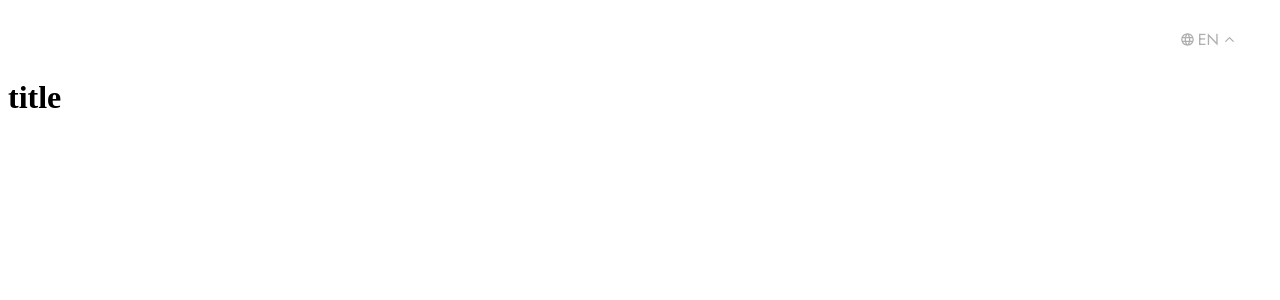
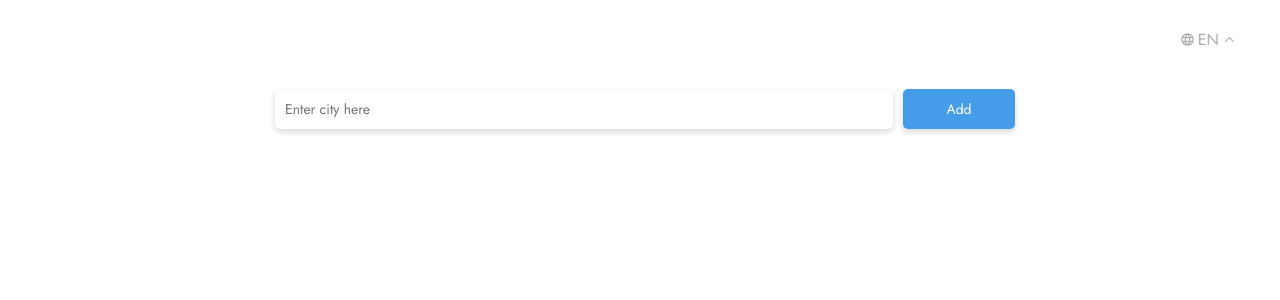
Before and after one commit to ibnsan/current-weather, a React (Create React App) app: page / in a window 1280 px wide. Shown: the top 300 px of the page. Built offline with nearby package versions, Linux system fonts and the light colour scheme.

Commit message:
Created a search component
Created the ui components of the button and input, added this to the search component that will handle data processing

```diff
--- a/public/locales/en/translation.json
+++ b/public/locales/en/translation.json
@@ -1,3 +1,4 @@
 {
-  "title": "title"
+  "searchInputPlaceholder": "Enter city here",
+  "addButtonInSearchPanel": "Add"
 }
--- a/public/locales/he/translation.json
+++ b/public/locales/he/translation.json
@@ -1,3 +1,4 @@
 {
-  "title": "כותרת"
+  "searchInputPlaceholder": "היכנסו לעיר כאן",
+  "addButtonInSearchPanel": "לְהוֹסִיף"
 }
--- a/public/locales/ua/translation.json
+++ b/public/locales/ua/translation.json
@@ -1,3 +1,4 @@
 {
-  "title": "назва"
+  "searchInputPlaceholder": "Введіть сюди місто",
+  "addButtonInSearchPanel": "Додати"
 }
--- a/src/App.js
+++ b/src/App.js
@@ -1,18 +1,13 @@
 import React from 'react';
 import ChangeLng from "./components/changeLng/ChangeLng";
-import {useTranslation} from "react-i18next";
+import SearchCity from "./components/searchCity/SearchCity";
 
 function App() {
-const {t} = useTranslation()
 
   return (
     <div className="App">
         <ChangeLng/>
-        <div>
-            <h1>
-                {t('title')}
-            </h1>
-        </div>
+        <SearchCity/>
     </div>
   );
 }
--- /dev/null
+++ b/src/components/searchCity/SearchCity.jsx
@@ -0,0 +1,19 @@
+import React from 'react';
+import AppInupt from "../ui/Input/AppInupt";
+import {useTranslation} from "react-i18next";
+import style from './SearchCity.module.css'
+import AppButton from "../ui/Button/AppButton";
+
+const SearchCity = () => {
+    const {t} = useTranslation()
+    return (
+        <div className={style.parentBlock}>
+            <div className={style.dataBlock}>
+                <AppInupt type="text" placeholder={t('searchInputPlaceholder')} />
+                <AppButton>{t('addButtonInSearchPanel')}</AppButton>
+            </div>
+        </div>
+    );
+};
+
+export default SearchCity;
--- /dev/null
+++ b/src/components/searchCity/SearchCity.module.css
@@ -0,0 +1,13 @@
+.parentBlock{
+    display: flex;
+    width: 100%;
+    justify-content: center;
+    align-items: center;
+    flex-wrap: nowrap;
+}
+
+.dataBlock{
+    width: 750px;
+    display: flex;
+    align-items: center;
+}
--- /dev/null
+++ b/src/components/ui/Button/AppButton.jsx
@@ -0,0 +1,12 @@
+import React from 'react';
+import style from './AppButton.module.css'
+
+const AppButton = ({children, ...props}) => {
+    return (
+        <button className={style.ButtonStyle} {...props}>
+            {children}
+        </button>
+    );
+};
+
+export default AppButton;
--- /dev/null
+++ b/src/components/ui/Button/AppButton.module.css
@@ -0,0 +1,21 @@
+.ButtonStyle{
+    background: #459DE9 0% 0% no-repeat padding-box;
+    box-shadow: 0px 3px 6px #00000029;
+    border-radius: 5px;
+    padding: 10px;
+    min-width: 112px;
+
+    text-align: center;
+    font: normal normal normal 14px/20px Jost, Reglar;
+    letter-spacing: 0px;
+    color: #FFFFFF;
+    transition: 0300ms;
+
+    border: 0;
+}
+
+.ButtonStyle:hover{
+    background: #3C87C9;
+    transition: 0300ms;
+    cursor: pointer;
+}
--- /dev/null
+++ b/src/components/ui/Input/AppInput.module.css
@@ -0,0 +1,19 @@
+.inputStyle{
+    background: white 0% 0% no-repeat padding-box;
+    box-shadow: 0px 3px 6px #00000029;
+    border-radius: 5px;
+
+    padding: 15px 10px;
+    margin: 10px;
+    outline: none;
+    border: 0;
+    width: 100%;
+    height: 40px;
+
+    box-sizing: border-box;
+
+    text-align: left;
+    font: normal normal normal 14px/20px Jost;
+    letter-spacing: 0px;
+    color: #000000;
+}
--- /dev/null
+++ b/src/components/ui/Input/AppInupt.jsx
@@ -0,0 +1,10 @@
+import React from 'react';
+import style from './AppInput.module.css'
+
+const AppInupt = (props) => {
+    return (
+        <input className={style.inputStyle} {...props} />
+    );
+};
+
+export default AppInupt;
```
